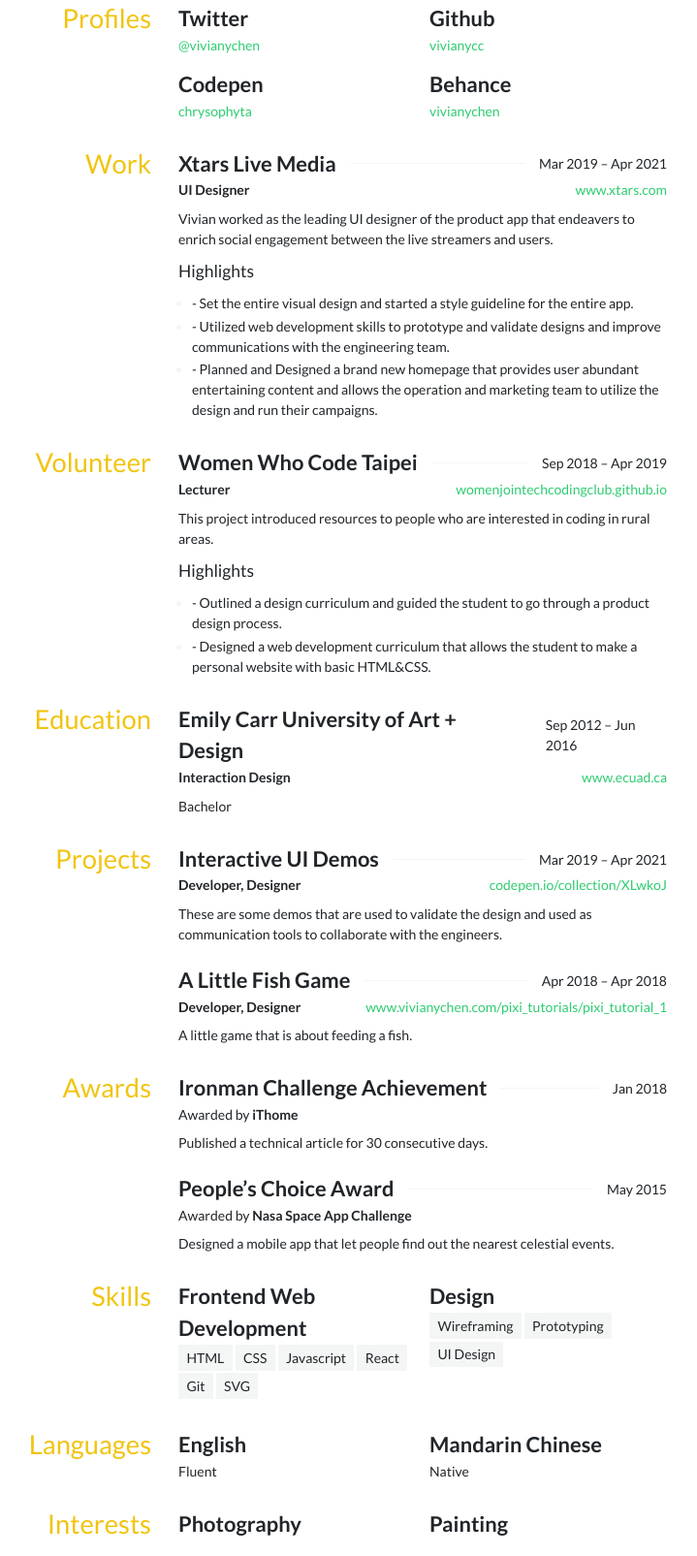
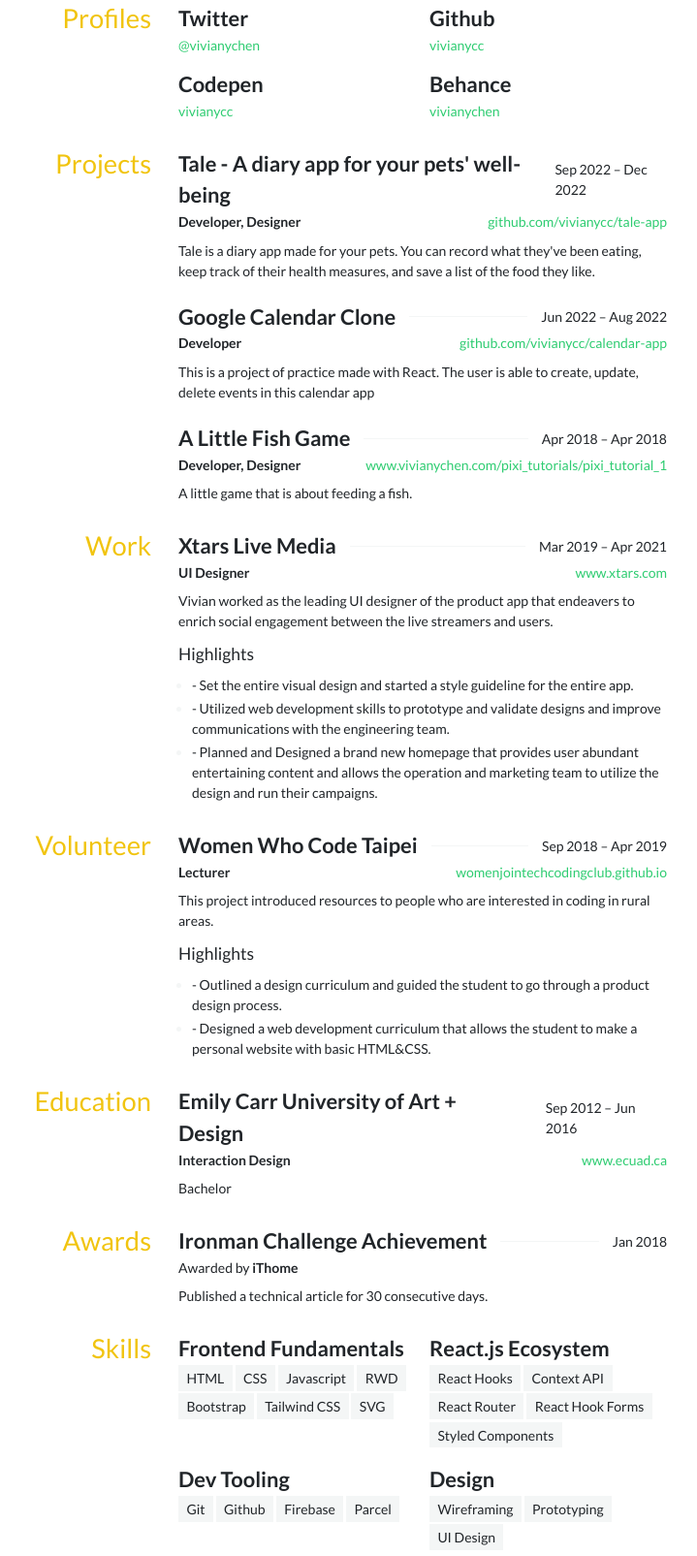
Before and after one commit to vivianycc/resume, a website: page public/index.html in a window 1280 px wide. Shown: the part 665-2270 px from the top of the page at 97% size, without its empty margins (302-1021 px from the left). Drawn offline with Linux system fonts and the light colour scheme.

Commit message:
update 2022/12/13

```diff
--- a/public/index.html
+++ b/public/index.html
@@ -1,12 +1,19 @@
-<!doctype html>
+<!DOCTYPE html>
 <html lang="en">
   <head>
     <meta charset="utf-8" />
     <title>Vivian Chen</title>
-    <meta name="description" content="Vivian Chen is a self-taught web developer and a designer. She perseveres in frontend technology with her interests in web animation, data visualization, and interactivity. Coming from a design background, she focuses on not only the functionality and performance of a website but also usability, visual design, and user experience. In the process of product development, she prioritizes communication within the team, between users and stakeholders. Her experiences as a UI/UX designer and her continuous pursuit of user-centered design are her greatest asset as she transitions into the role of developer. She strives to be a bridge that connects people and optimizes the product development process." />
+    <meta
+      name="description"
+      content="Vivian Chen is a self-taught web developer and a designer. She perseveres in frontend technology with her interests in web animation, data visualization, and interactivity. Coming from a design background, she focuses on not only the functionality and performance of a website but also usability, visual design, and user experience. In the process of product development, she prioritizes communication within the team, between users and stakeholders. Her experiences as a UI/UX designer and her continuous pursuit of user-centered design are her greatest asset as she transitions into the role of developer. She strives to be a bridge that connects people and optimizes the product development process."
+    />
     <meta name="viewport" content="width=device-width, initial-scale=1" />
-    <link rel="stylesheet" href="https://fonts.googleapis.com/css?family=Lato:400,700&display=swap" />
-    <style>:root {
+    <link
+      rel="stylesheet"
+      href="https://fonts.googleapis.com/css?family=Lato:400,700&display=swap"
+    />
+    <style>
+      :root {
         /* Colors */
         --primaryColor: #212529;
         --secondaryColor: #95a5a6;
@@ -54,7 +61,7 @@ body {
       }
 
       body::before {
-  content: '';
+        content: "";
         grid-column: full;
         grid-row: content;
       }
@@ -135,7 +142,7 @@ cite {
       }
 
       cite::before {
-  content: '— ';
+        content: "— ";
       }
 
       .masthead {
@@ -176,7 +183,7 @@ blockquote > * + * {
 
       .spaced-list:first-child::before {
         border-bottom: 1px solid var(--mutedColor);
-  content: '';
+        content: "";
         flex-grow: 1;
         margin: 0 1em;
         order: 1;
@@ -223,29 +230,41 @@ blockquote > * + * {
   <body>
     <header class="masthead">
       <h1>Vivian Chen</h1>
-          <h2>Web Developer / Interaction Designer</h2>
+      <h2>Front-end Web Developer / Interaction Designer</h2>
     </header>
     <section id="contact">
       <h3>Contact</h3>
       <div class="grid-list">
         <div>
           <h4>Email</h4>
-              <a href="mailto:contact@vivianychen.com">contact@vivianychen.com</a>
+          <a href="mailto:hello@vivianyc.com">hello@vivianyc.com</a>
         </div>
         <div>
           <h4>Phone</h4>
-              (+886)902-119-798
+          0902-119-798
         </div>
         <div>
           <h4>Website</h4>
-              <a href="https://vivianychen.com">vivianychen.com</a>
+          <a href="https://vivianyc.com">vivianyc.com</a>
         </div>
       </div>
     </section>
     <section id="about">
       <h3>About</h3>
       <article>
-            <p>Vivian Chen is a self-taught web developer and a designer. She perseveres in frontend technology with her interests in web animation, data visualization, and interactivity. Coming from a design background, she focuses on not only the functionality and performance of a website but also usability, visual design, and user experience. In the process of product development, she prioritizes communication within the team, between users and stakeholders. Her experiences as a UI/UX designer and her continuous pursuit of user-centered design are her greatest asset as she transitions into the role of developer. She strives to be a bridge that connects people and optimizes the product development process.</p>
+        <p>
+          Vivian Chen is a self-taught web developer and a designer. She
+          perseveres in frontend technology with her interests in web animation,
+          data visualization, and interactivity. Coming from a design
+          background, she focuses on not only the functionality and performance
+          of a website but also usability, visual design, and user experience.
+          In the process of product development, she prioritizes communication
+          within the team, between users and stakeholders. Her experiences as a
+          UI/UX designer and her continuous pursuit of user-centered design are
+          her greatest asset as she transitions into the role of developer. She
+          strives to be a bridge that connects people and optimizes the product
+          development process.
+        </p>
       </article>
     </section>
     <section id="profiles">
@@ -261,7 +280,7 @@ blockquote > * + * {
         </div>
         <div>
           <h4>Codepen</h4>
-                    <a href="https://codepen.io/chrysophyta">chrysophyta</a>
+          <a href="https://codepen.io/vivianycc">vivianycc</a>
         </div>
         <div>
           <h4>Behance</h4>
@@ -269,7 +288,79 @@ blockquote > * + * {
         </div>
       </div>
     </section>
-
+    <section id="projects">
+      <h3>Projects</h3>
+      <div class="stack">
+        <article>
+          <header>
+            <div class="spaced-list">
+              <h4>Tale - A diary app for your pets&#x27; well-being</h4>
+              <span>
+                <time datetime="2022-09">Sep 2022</time> –
+                <time datetime="2022-12">Dec 2022</time>
+              </span>
+            </div>
+            <div class="spaced-list">
+              <span>
+                <strong>Developer, Designer</strong>
+              </span>
+              <a href="https://github.com/vivianycc/tale-app"
+                >github.com/vivianycc/tale-app</a
+              >
+            </div>
+          </header>
+          <p>
+            Tale is a diary app made for your pets. You can record what they've
+            been eating, keep track of their health measures, and save a list of
+            the food they like.
+          </p>
+        </article>
+        <article>
+          <header>
+            <div class="spaced-list">
+              <h4>Google Calendar Clone</h4>
+              <span>
+                <time datetime="2022-06">Jun 2022</time> –
+                <time datetime="2022-08">Aug 2022</time>
+              </span>
+            </div>
+            <div class="spaced-list">
+              <span>
+                <strong>Developer</strong>
+              </span>
+              <a href="https://github.com/vivianycc/calendar-app"
+                >github.com/vivianycc/calendar-app</a
+              >
+            </div>
+          </header>
+          <p>
+            This is a project of practice made with React. The user is able to
+            create, update, delete events in this calendar app
+          </p>
+        </article>
+        <article>
+          <header>
+            <div class="spaced-list">
+              <h4>A Little Fish Game</h4>
+              <span>
+                <time datetime="2018-04">Apr 2018</time> –
+                <time datetime="2018-04">Apr 2018</time>
+              </span>
+            </div>
+            <div class="spaced-list">
+              <span>
+                <strong>Developer, Designer</strong>
+              </span>
+              <a
+                href="https://www.vivianychen.com/pixi_tutorials/pixi_tutorial_1/"
+                >www.vivianychen.com/pixi_tutorials/pixi_tutorial_1</a
+              >
+            </div>
+          </header>
+          <p>A little game that is about feeding a fish.</p>
+        </article>
+      </div>
+    </section>
     <section id="work">
       <h3>Work</h3>
       <div class="stack">
@@ -287,12 +378,26 @@ blockquote > * + * {
               <a href="https://www.xtars.com/">www.xtars.com</a>
             </div>
           </header>
-                <p>Vivian worked as the leading UI designer of the product app that endeavers to enrich social engagement between the live streamers and users.</p>
+          <p>
+            Vivian worked as the leading UI designer of the product app that
+            endeavers to enrich social engagement between the live streamers and
+            users.
+          </p>
           <h5>Highlights</h5>
           <ul>
-                    <li>- Set the entire visual design and started a style guideline for the entire app.</li>
-                    <li>- Utilized web development skills to prototype and validate designs and improve communications with the engineering team.</li>
-                    <li>- Planned and Designed a brand new homepage that provides user abundant entertaining content and allows the operation and marketing team to utilize the design and run their campaigns.</li>
+            <li>
+              - Set the entire visual design and started a style guideline for
+              the entire app.
+            </li>
+            <li>
+              - Utilized web development skills to prototype and validate
+              designs and improve communications with the engineering team.
+            </li>
+            <li>
+              - Planned and Designed a brand new homepage that provides user
+              abundant entertaining content and allows the operation and
+              marketing team to utilize the design and run their campaigns.
+            </li>
           </ul>
         </article>
       </div>
@@ -311,14 +416,25 @@ blockquote > * + * {
             </div>
             <div class="spaced-list">
               <strong>Lecturer</strong>
-                    <a href="https://womenjointechcodingclub.github.io/">womenjointechcodingclub.github.io</a>
+              <a href="https://womenjointechcodingclub.github.io/"
+                >womenjointechcodingclub.github.io</a
+              >
             </div>
           </header>
-                <p>This project introduced resources to people who are interested in coding in rural areas.</p>
+          <p>
+            This project introduced resources to people who are interested in
+            coding in rural areas.
+          </p>
           <h5>Highlights</h5>
           <ul>
-                    <li>- Outlined a design curriculum and guided the student to go through a product design process.</li>
-                    <li>- Designed a web development curriculum that allows the student to make a personal website with basic HTML&amp;CSS.</li>
+            <li>
+              - Outlined a design curriculum and guided the student to go
+              through a product design process.
+            </li>
+            <li>
+              - Designed a web development curriculum that allows the student to
+              make a personal website with basic HTML&amp;CSS.
+            </li>
           </ul>
         </article>
       </div>
@@ -344,47 +460,7 @@ blockquote > * + * {
         </article>
       </div>
     </section>
-      <section id="projects">
-        <h3>Projects</h3>
-        <div class="stack">
-            <article>
-              <header>
-                <div class="spaced-list">
-                  <h4>Interactive UI Demos</h4>
-                  <span>
-                    <time datetime="2019-03">Mar 2019</time> –
-                    <time datetime="2021-04">Apr 2021</time>
-                  </span>
-                </div>
-                <div class="spaced-list">
-                  <span>
-                      <strong>Developer, Designer</strong>
-                  </span>
-                    <a href="https://codepen.io/collection/XLwkoJ">codepen.io/collection/XLwkoJ</a>
-                </div>
-              </header>
-                <p>These are some demos that are used to validate the design and used as communication tools to collaborate with the engineers.</p>
-            </article>
-            <article>
-              <header>
-                <div class="spaced-list">
-                  <h4>A Little Fish Game</h4>
-                  <span>
-                    <time datetime="2018-04">Apr 2018</time> –
-                    <time datetime="2018-04">Apr 2018</time>
-                  </span>
-                </div>
-                <div class="spaced-list">
-                  <span>
-                      <strong>Developer, Designer</strong>
-                  </span>
-                    <a href="https://www.vivianychen.com/pixi_tutorials/pixi_tutorial_1/">www.vivianychen.com/pixi_tutorials/pixi_tutorial_1</a>
-                </div>
-              </header>
-                <p>A little game that is about feeding a fish.</p>
-            </article>
-        </div>
-      </section>
+
     <section id="awards">
       <h3>Awards</h3>
       <div class="stack">
@@ -395,26 +471,10 @@ blockquote > * + * {
               <time datetime="2018-01">Jan 2018</time>
             </div>
             <div class="spaced-list">
-                    <div>
-                      Awarded by <strong>iThome</strong>
-                    </div>
+              <div>Awarded by <strong>iThome</strong></div>
             </div>
           </header>
           <p>Published a technical article for 30 consecutive days.</p>
-            </article>
-            <article>
-              <header>
-                <div class="spaced-list">
-                  <h4>People’s Choice Award</h4>
-                    <time datetime="2015-05">May 2015</time>
-                </div>
-                <div class="spaced-list">
-                    <div>
-                      Awarded by <strong>Nasa Space App Challenge</strong>
-                    </div>
-                </div>
-              </header>
-                <p>Designed a mobile app that let people find out the nearest celestial events.</p>
         </article>
       </div>
     </section>
@@ -422,14 +482,34 @@ blockquote > * + * {
       <h3>Skills</h3>
       <div class="grid-list">
         <div>
-                <h4>Frontend Web Development</h4>
+          <h4>Frontend Fundamentals</h4>
           <ul class="tag-list">
             <li>HTML</li>
             <li>CSS</li>
             <li>Javascript</li>
-                    <li>React</li>
+            <li>RWD</li>
+            <li>Bootstrap</li>
+            <li>Tailwind CSS</li>
+            <li>SVG</li>
+          </ul>
+        </div>
+        <div>
+          <h4>React.js Ecosystem</h4>
+          <ul class="tag-list">
+            <li>React Hooks</li>
+            <li>Context API</li>
+            <li>React Router</li>
+            <li>React Hook Forms</li>
+            <li>Styled Components</li>
+          </ul>
+        </div>
+        <div>
+          <h4>Dev Tooling</h4>
+          <ul class="tag-list">
             <li>Git</li>
-                    <li>SVG</li>
+            <li>Github</li>
+            <li>Firebase</li>
+            <li>Parcel</li>
           </ul>
         </div>
         <div>
```
Also changed, not shown: index.html (+164 -84 lines). Lines whose indentation alone changed are shown as unchanged.
